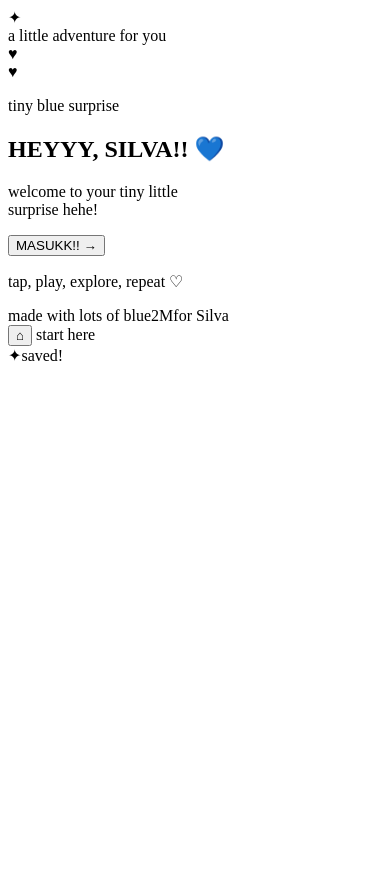
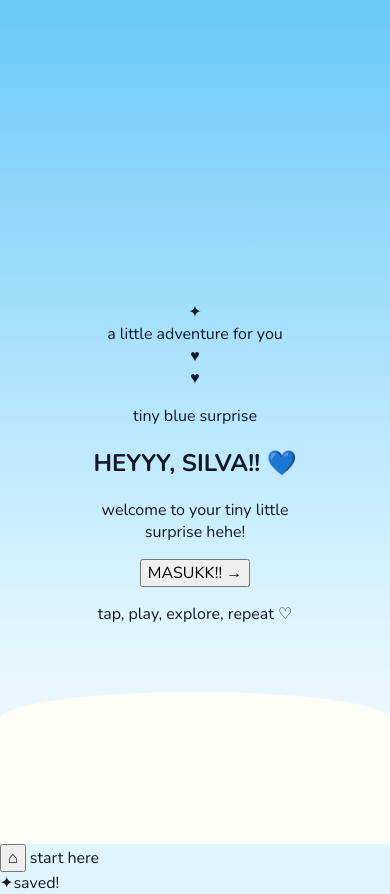
Before and after one commit to sheryaweerashairulnizam-code/silva-anniversary-cartoon-world, a plain HTML site: page index.html in a window 390 px wide. Before the commit the page ends 844 px from the top, so only its background shows below. Drawn offline with nearby package versions, Linux system fonts and the light colour scheme; a script that the page names is missing.

Commit message:
Fix public styles for responsive anniversary experience

```diff
--- a/styles.css
+++ b/styles.css
@@ -1,18 +1 @@
-:root {
-  --ink: #111925;
-  --ink-soft: #455161;
-  --blue: #46b5f3;
-  --blue-deep: #0878b7;
-  --blue-ink: #06699f;
-  --sky: #dff5ff;
-  --sky-soft: #f2fbff;
-  --white: #ffffff;
-  --cream: #fffdf7;
-  --yellow: #ffd84d;
-  --orange: #ff8d33;
-  --line: rgba(17, 25, 37, .12);
-  --shadow: 0 22px 70px rgba(6, 105, 159, .17);
-  --radius: 26px;
-  --display: "Balloo 2", system-ui, sans-serif;
-  --body: "Nunito", system-ui, sans-serif;
-}
+:root{--ink:#111925;--muted:#455161;--blue:#46b5f3;--deep:#0878b7;--inkblue:#06699f;--sky:#dff5ff;--soft:#f2fbff;--white:#fff;--cream:#fffdf7;--yellow:#ffd84d;--orange:#ff8d33;--display:"Baloo 2",system-ui,sans-serif;--body:"Nunito",system-ui,sans-serif}*{box-sizing:border-box}html{min-width:320px;background:var(--sky)}body{margin:0;background:var(--sky);color:var(--ink);font-family:var(--body);-webkit-font-smoothing:antialiased}button,input{font:inherit}button{cursor:pointer;-webkit-tap-highlight-color:transparent}button:focus-visible,a:focus-visible,input:focus-visible{outline:3px solid var(--yellow);outline-offset:3px}a{color:inherit}[hidden]{display:none!important}.site-shell{min-height:100svh;position:relative;overflow:hidden}.welcome-screen,.experience{min-height:100svh;position:relative}.welcome-screen{display:grid;place-items:center;overflow:hidden;background:linear-gradient(180deg,#69c9f8,#dff5ff 74%,#fffdf7)}.welcome-screen:after{content:"";position:absolute;z-index:0;bottom:0;left:0;right:0;height:18vh;min-height:100px;background:var(--cream);border-radius:50% 50% 0 0/18% 18% 0 0}.welcome-content{z-index:1;width:min(92%,560px);padding:5rem 1rem 1out;text-align:center;position:relative;animation:in .7s ease both}
```
